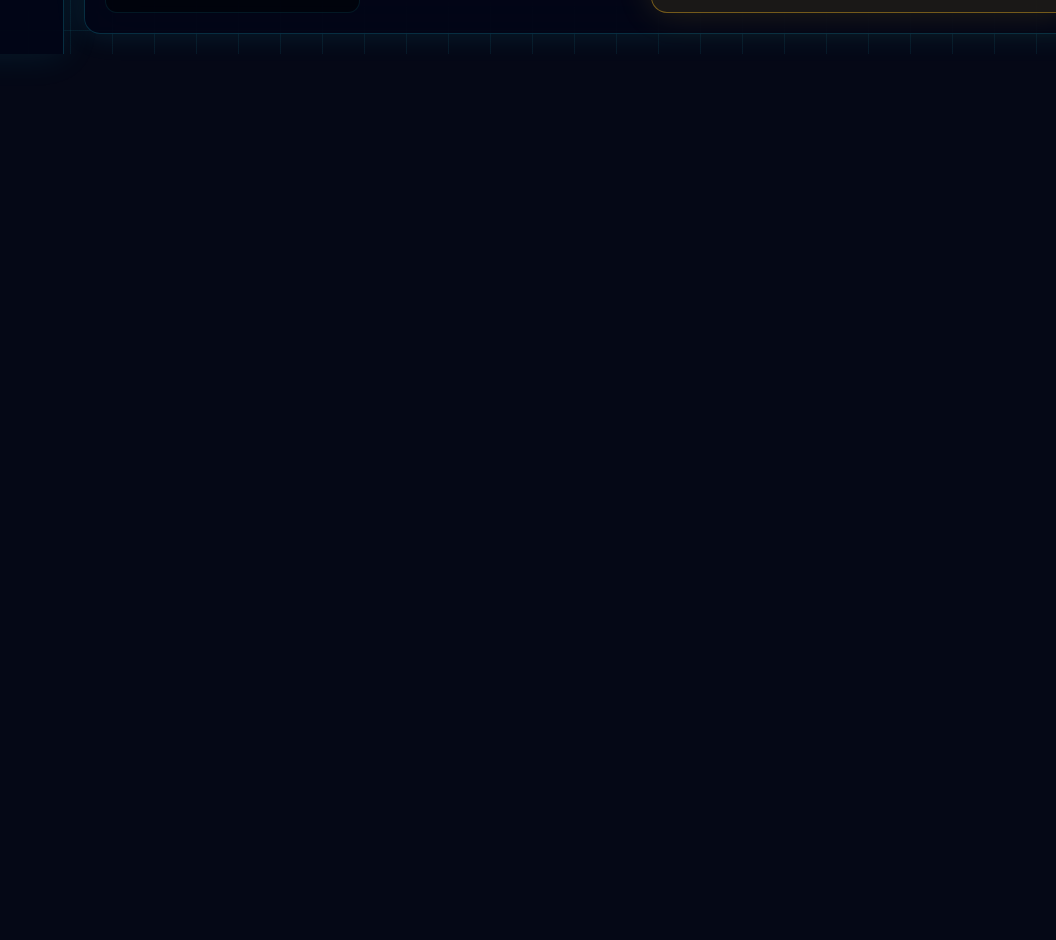
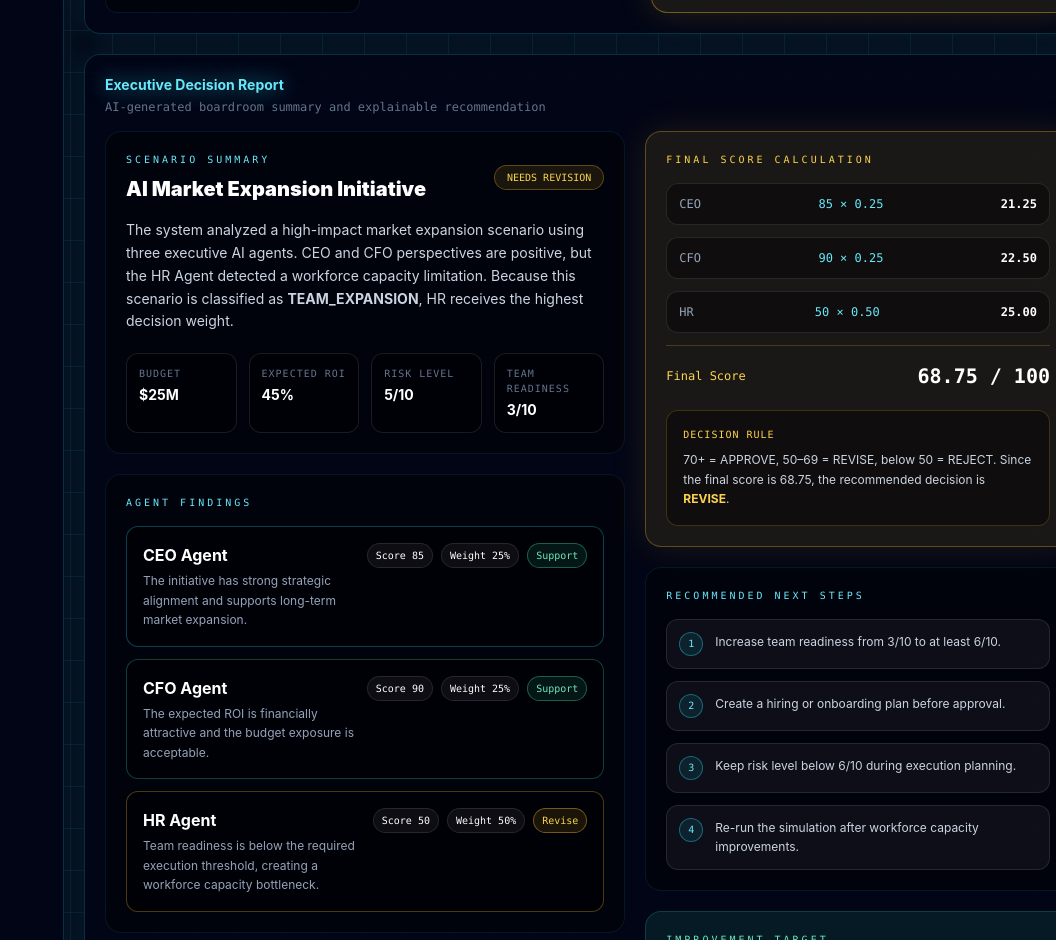
Before and after one commit to multi-agent-decision-engine/ai-decision-ecosystem, a React (Vite) app in the folder frontend/: page / in a window 1280 px wide. Shown: the part 1860-2800 px from the top of the page, without its empty margins (224-1280 px from the left). Before the commit the page ends 1914 px from the top, so only its background shows below. Built offline with nearby package versions, Linux system fonts and the light colour scheme.

Commit message:
Add executive decision report panel

```diff
--- a/frontend/src/App.tsx
+++ b/frontend/src/App.tsx
@@ -210,6 +210,7 @@ export default function App() {
 
 
     <WhatIfLab />
+<ExecutiveDecisionReport />
 
              </div>
       </div>
@@ -946,3 +947,222 @@ function SliderControl({
 function clamp(value: number) {
   return Math.max(0, Math.min(100, Math.round(value)));
 }
+function ExecutiveDecisionReport() {
+  const agentFindings = [
+    {
+      agent: "CEO Agent",
+      score: 85,
+      weight: "25%",
+      stance: "Support",
+      color: "cyan",
+      finding:
+        "The initiative has strong strategic alignment and supports long-term market expansion.",
+    },
+    {
+      agent: "CFO Agent",
+      score: 90,
+      weight: "25%",
+      stance: "Support",
+      color: "emerald",
+      finding:
+        "The expected ROI is financially attractive and the budget exposure is acceptable.",
+    },
+    {
+      agent: "HR Agent",
+      score: 50,
+      weight: "50%",
+      stance: "Revise",
+      color: "amber",
+      finding:
+        "Team readiness is below the required execution threshold, creating a workforce capacity bottleneck.",
+    },
+  ];
+
+  const nextSteps = [
+    "Increase team readiness from 3/10 to at least 6/10.",
+    "Create a hiring or onboarding plan before approval.",
+    "Keep risk level below 6/10 during execution planning.",
+    "Re-run the simulation after workforce capacity improvements.",
+  ];
+
+  return (
+    <Panel
+      title="Executive Decision Report"
+      subtitle="AI-generated boardroom summary and explainable recommendation"
+    >
+      <div className="grid gap-5 xl:grid-cols-[1.1fr_0.9fr]">
+        <div className="space-y-5">
+          <div className="rounded-2xl border border-cyan-400/10 bg-black/40 p-5">
+            <div className="mb-4 flex items-center justify-between">
+              <div>
+                <p className="font-mono text-[10px] uppercase tracking-[0.3em] text-cyan-300">
+                  Scenario Summary
+                </p>
+                <h3 className="mt-2 text-xl font-black text-white">
+                  AI Market Expansion Initiative
+                </h3>
+              </div>
+
+              <span className="rounded-full border border-amber-400/30 bg-amber-400/10 px-3 py-1 font-mono text-[10px] text-amber-300">
+                NEEDS REVISION
+              </span>
+            </div>
+
+            <p className="text-sm leading-relaxed text-slate-300">
+              The system analyzed a high-impact market expansion scenario using
+              three executive AI agents. CEO and CFO perspectives are positive,
+              but the HR Agent detected a workforce capacity limitation. Because
+              this scenario is classified as <strong>TEAM_EXPANSION</strong>, HR
+              receives the highest decision weight.
+            </p>
+
+            <div className="mt-5 grid gap-3 md:grid-cols-4">
+              <Metric label="Budget" value="$25M" />
+              <Metric label="Expected ROI" value="45%" />
+              <Metric label="Risk Level" value="5/10" />
+              <Metric label="Team Readiness" value="3/10" />
+            </div>
+          </div>
+
+          <div className="rounded-2xl border border-cyan-400/10 bg-black/40 p-5">
+            <p className="mb-4 font-mono text-[10px] uppercase tracking-[0.3em] text-cyan-300">
+              Agent Findings
+            </p>
+
+            <div className="space-y-3">
+              {agentFindings.map((item) => (
+                <div
+                  key={item.agent}
+                  className={`rounded-xl border bg-black/40 p-4 ${
+                    item.color === "amber"
+                      ? "border-amber-400/30"
+                      : item.color === "emerald"
+                      ? "border-emerald-400/30"
+                      : "border-cyan-400/30"
+                  }`}
+                >
+                  <div className="flex flex-col gap-3 md:flex-row md:items-start md:justify-between">
+                    <div>
+                      <h4 className="font-bold text-white">{item.agent}</h4>
+                      <p className="mt-1 text-xs leading-relaxed text-slate-400">
+                        {item.finding}
+                      </p>
+                    </div>
+
+                    <div className="flex shrink-0 gap-2">
+                      <span className="rounded-full border border-white/10 bg-white/5 px-2 py-1 font-mono text-[10px] text-white">
+                        Score {item.score}
+                      </span>
+                      <span className="rounded-full border border-white/10 bg-white/5 px-2 py-1 font-mono text-[10px] text-white">
+                        Weight {item.weight}
+                      </span>
+                      <span
+                        className={`rounded-full border px-2 py-1 font-mono text-[10px] ${
+                          item.stance === "Revise"
+                            ? "border-amber-400/40 bg-amber-400/10 text-amber-300"
+                            : "border-emerald-400/40 bg-emerald-400/10 text-emerald-300"
+                        }`}
+                      >
+                        {item.stance}
+                      </span>
+                    </div>
+                  </div>
+                </div>
+              ))}
+            </div>
+          </div>
+        </div>
+
+        <div className="space-y-5">
+          <div className="rounded-2xl border border-amber-400/30 bg-amber-400/10 p-5 shadow-[0_0_35px_rgba(251,191,36,0.12)]">
+            <p className="font-mono text-[10px] uppercase tracking-[0.3em] text-amber-300">
+              Final Score Calculation
+            </p>
+
+            <div className="mt-4 space-y-3 font-mono text-xs">
+              <CalculationRow label="CEO" formula="85 × 0.25" result="21.25" />
+              <CalculationRow label="CFO" formula="90 × 0.25" result="22.50" />
+              <CalculationRow label="HR" formula="50 × 0.50" result="25.00" />
+
+              <div className="mt-4 border-t border-amber-400/20 pt-4">
+                <div className="flex items-center justify-between">
+                  <span className="text-amber-300">Final Score</span>
+                  <span className="text-xl font-black text-white">
+                    68.75 / 100
+                  </span>
+                </div>
+              </div>
+            </div>
+
+            <div className="mt-5 rounded-xl border border-amber-400/20 bg-black/40 p-4">
+              <p className="font-mono text-[10px] uppercase tracking-widest text-amber-300">
+                Decision Rule
+              </p>
+              <p className="mt-2 text-xs leading-relaxed text-slate-300">
+                70+ = APPROVE, 50–69 = REVISE, below 50 = REJECT. Since the
+                final score is 68.75, the recommended decision is{" "}
+                <strong className="text-amber-300">REVISE</strong>.
+              </p>
+            </div>
+          </div>
+
+          <div className="rounded-2xl border border-cyan-400/10 bg-black/40 p-5">
+            <p className="font-mono text-[10px] uppercase tracking-[0.3em] text-cyan-300">
+              Recommended Next Steps
+            </p>
+
+            <div className="mt-4 space-y-3">
+              {nextSteps.map((step, index) => (
+                <div
+                  key={step}
+                  className="flex gap-3 rounded-xl border border-white/10 bg-white/5 p-3"
+                >
+                  <div className="flex h-6 w-6 shrink-0 items-center justify-center rounded-full border border-cyan-400/40 bg-cyan-400/10 font-mono text-[10px] text-cyan-300">
+                    {index + 1}
+                  </div>
+                  <p className="text-xs leading-relaxed text-slate-300">
+                    {step}
+                  </p>
+                </div>
+              ))}
+            </div>
+          </div>
+
+          <div className="rounded-2xl border border-emerald-400/20 bg-emerald-400/10 p-5">
+            <p className="font-mono text-[10px] uppercase tracking-[0.3em] text-emerald-300">
+              Improvement Target
+            </p>
+
+            <h3 className="mt-3 text-2xl font-black text-emerald-300">
+              REVISE → APPROVE
+            </h3>
+
+            <p className="mt-3 text-xs leading-relaxed text-slate-300">
+              If team readiness is improved from 3/10 to 6/10 while risk remains
+              controlled, the HR bottleneck weakens and the scenario can move
+              toward approval.
+            </p>
+          </div>
+        </div>
+      </div>
+    </Panel>
+  );
+}
+
+function CalculationRow({
+  label,
+  formula,
+  result,
+}: {
+  label: string;
+  formula: string;
+  result: string;
+}) {
+  return (
+    <div className="flex items-center justify-between rounded-xl border border-white/10 bg-black/40 p-3">
+      <span className="text-slate-400">{label}</span>
+      <span className="text-cyan-300">{formula}</span>
+      <span className="font-bold text-white">{result}</span>
+    </div>
+  );
+}
```
